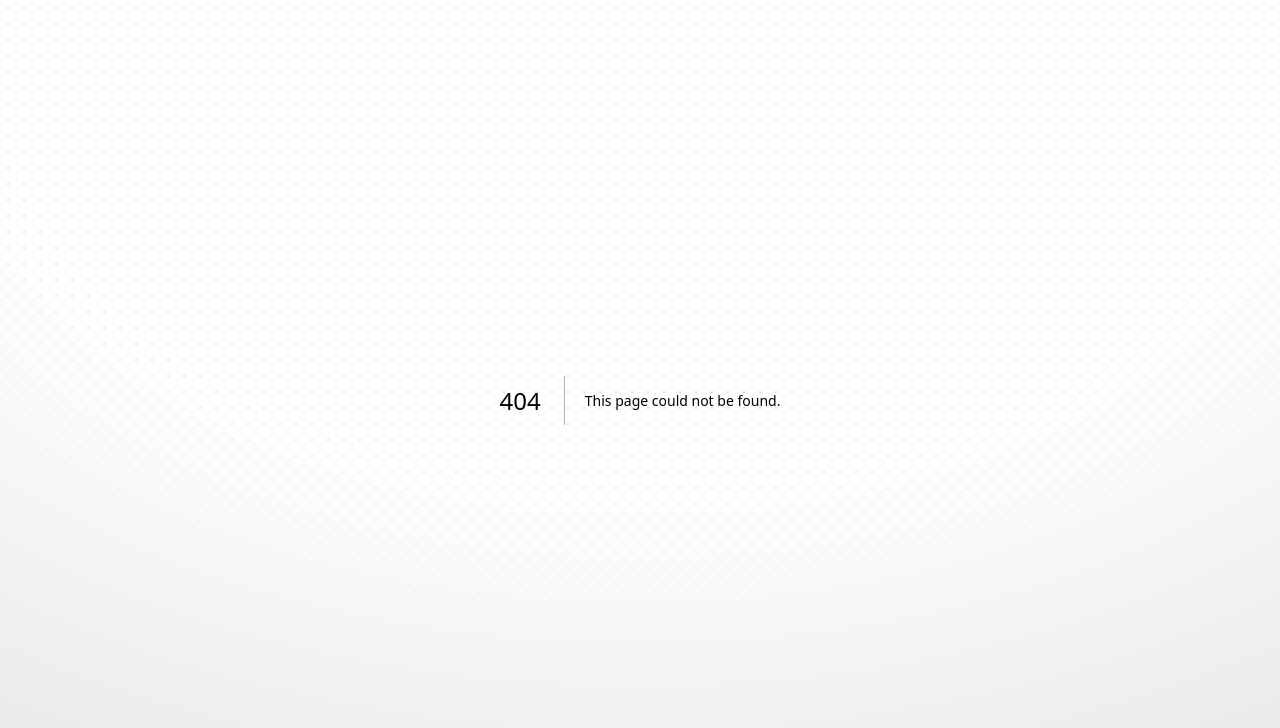
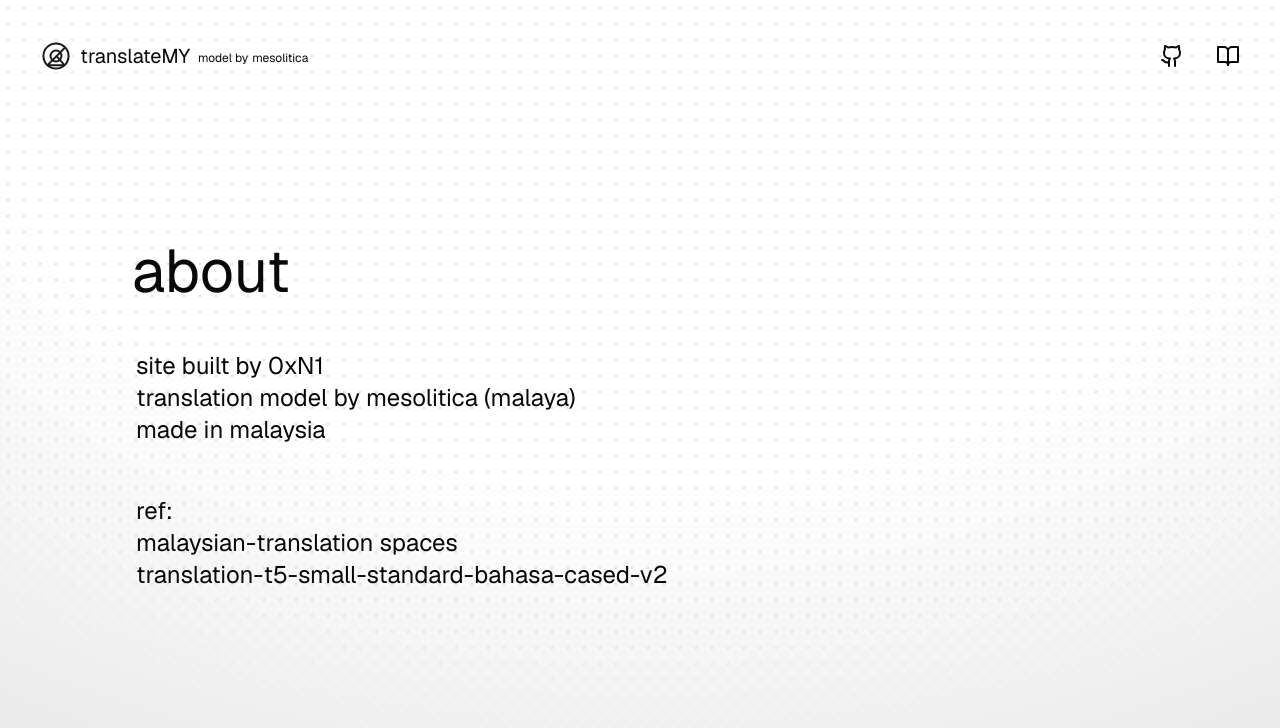
Before and after one commit to 0xN1/translate-my, a Next.js app: page /about in a window 1280 px wide. Before the commit this address had no page. Shown: the top 728 px of the page. Built offline with nearby package versions, Linux system fonts and the light colour scheme.

Commit message:
feat: about page & ui fix

```diff
--- /dev/null
+++ b/src/app/about/page.tsx
@@ -0,0 +1,74 @@
+import Header from "@/components/header";
+import Link from "next/link";
+import React from "react";
+
+type Props = {};
+
+const AboutPage = (props: Props) => {
+  return (
+    <main className="flex w-full min-h-screen flex-col items-center justify-between p-6 sm:p-10 font-sans z-10">
+      <Header />
+      <div className="flex flex-col justify-around items-start w-full min-h-[50vh] px-8 sm:px-24">
+        <h1 className="-ml-1 text-6xl">about</h1>
+        <div className="text-sm sm:text-2xl">
+          <p>
+            site built by{" "}
+            <Link
+              href="https://x.com/0xNeroOne"
+              target="_blank"
+              rel="noopener noreferrer"
+              className="hover:text-orange-600"
+            >
+              0xN1
+            </Link>
+          </p>
+          <p>
+            translation model by{" "}
+            <Link
+              href="https://mesolitica.com/"
+              target="_blank"
+              rel="noopener noreferrer"
+              className="hover:text-orange-600"
+            >
+              mesolitica
+            </Link>{" "}
+            (
+            <Link
+              href="https://github.com/mesolitica/malaya"
+              target="_blank"
+              rel="noopener noreferrer"
+              className="hover:text-orange-600"
+            >
+              malaya
+            </Link>
+            )
+          </p>
+          <p>made in malaysia</p>
+        </div>
+        <div className="text-sm sm:text-2xl break-all flex flex-col">
+          <p>ref:</p>
+          <Link
+            href="https://huggingface.co/spaces/mesolitica/malaysian-translation"
+            target="_blank"
+            rel="noopener noreferrer"
+            className="hover:text-orange-600"
+          >
+            malaysian-translation spaces
+          </Link>
+          <Link
+            href="https://huggingface.co/mesolitica/translation-t5-small-standard-bahasa-cased-v2"
+            target="_blank"
+            rel="noopener noreferrer"
+            className="hover:text-orange-600"
+          >
+            translation-t5-small-standard-bahasa-cased-v2
+          </Link>
+          <p></p>
+        </div>
+      </div>
+      <div></div>
+    </main>
+  );
+};
+
+export default AboutPage;
--- a/src/app/page.tsx
+++ b/src/app/page.tsx
@@ -1,7 +1,7 @@
 "use client";
 
+import Header from "@/components/header";
 import { ArrowDownUp, Clipboard, Eraser, Languages } from "lucide-react";
-import Link from "next/link";
 import { useCallback, useEffect, useState } from "react";
 import { useCopyToClipboard } from "usehooks-ts";
 
@@ -17,7 +17,7 @@ export default function Home() {
     },
     {
       label: "Bahasa Pasar [WIP]",
-      value: "pasar",
+      value: "pasar Melayu",
     },
     {
       label: "Manglish [WIP]",
@@ -59,39 +59,17 @@ export default function Home() {
   }, [loading]);
 
   const reverse = () => {
-    // switch the translated text to input text
     const temp = inputText;
     const tempLang = selectedLang;
 
-    // if lang is english, switch to malay, else switch to english
     setSelectedLang(tempLang === "English" ? "Malay" : "English");
-
     setInputText(translatedText);
     setTranslatedText(temp);
   };
 
   return (
     <main className="flex w-full min-h-screen flex-col items-center justify-between p-6 sm:p-10 font-sans z-10">
-      <header className="flex flex-row justify-between items-center w-full text-lg">
-        <div className="text-xl">
-          translateMY{" "}
-          <span className="text-xs hidden sm:inline-flex">
-            model by{" "}
-            <Link
-              href="https://huggingface.co/mesolitica/translation-t5-small-standard-bahasa-cased-v2"
-              target="_blank"
-              rel="noopener noreferrer"
-              className="ml-1 hover:text-orange-600"
-            >
-              mesolitica
-            </Link>
-          </span>
-        </div>
-        <div className="flex flex-row items-center justify-around gap-8">
-          <span>data</span>
-          <span>faq</span>
-        </div>
-      </header>
+      <Header />
 
       <div className="grid grid-rows-2 w-full px-4 sm:px-8 lg:px-16 gap-8 items-center h-full min-h-[60vh] max-h-[60vh]">
         <div className="flex flex-col self-start gap-4">
@@ -143,7 +121,7 @@ export default function Home() {
               }}
               className="text-white sm:hidden px-4 py-2 bg-orange-500 hover:text-white p-2 text-sm sm:text-lg hover:bg-orange-600 focus:ring-none focus:outline-none flex flex-row gap-2 items-center rounded-md"
             >
-              Translate <Languages className="w-4 h-4" />
+              Translate <Languages className="w-4 h-4 sm:w-6 sm:h-6" />
             </button>
           </div>
           <div className="w-full flex flex-row gap-2 sm:gap-8 justify-center sm:justify-end items-center">
@@ -156,7 +134,7 @@ export default function Home() {
                 className="text-zinc-800 px-4 py-2 hover:text-orange-600 text-sm sm:text-lg flex flex-row gap-2 items-center rounded-md"
               >
                 Clear
-                <Eraser className="w-4 h-4" />
+                <Eraser className="w-4 h-4 sm:w-6 sm:h-6" />
               </button>
             )}
             {translatedText && !loading && (
@@ -166,7 +144,7 @@ export default function Home() {
                   className="text-zinc-800 px-4 py-2 hover:text-orange-600 text-sm sm:text-lg flex flex-row gap-2 items-center rounded-md"
                 >
                   Switch
-                  <ArrowDownUp className="w-4 h-4" />
+                  <ArrowDownUp className="w-4 h-4 sm:w-6 sm:h-6" />
                 </button>
                 <button
                   onClick={(e) => {
@@ -180,7 +158,7 @@ export default function Home() {
                   }}
                   className="text-zinc-800 px-4 py-2 hover:text-orange-600 text-sm sm:text-lg flex flex-row gap-2 items-center rounded-md"
                 >
-                  Copy <Clipboard className="w-4 h-4" />
+                  Copy <Clipboard className="w-4 h-4 sm:w-6 sm:h-6" />
                 </button>
               </>
             )}
@@ -191,7 +169,7 @@ export default function Home() {
               }}
               className="text-white hidden px-4 py-2 bg-orange-500 hover:text-white p-2 text-sm sm:text-lg hover:bg-orange-600 focus:ring-none focus:outline-none sm:flex sm:flex-row gap-2 items-center rounded-md"
             >
-              Translate <Languages className="w-4 h-4" />
+              Translate <Languages className="w-4 h-4 sm:w-6 sm:h-6" />
             </button>
           </div>
         </div>
```
